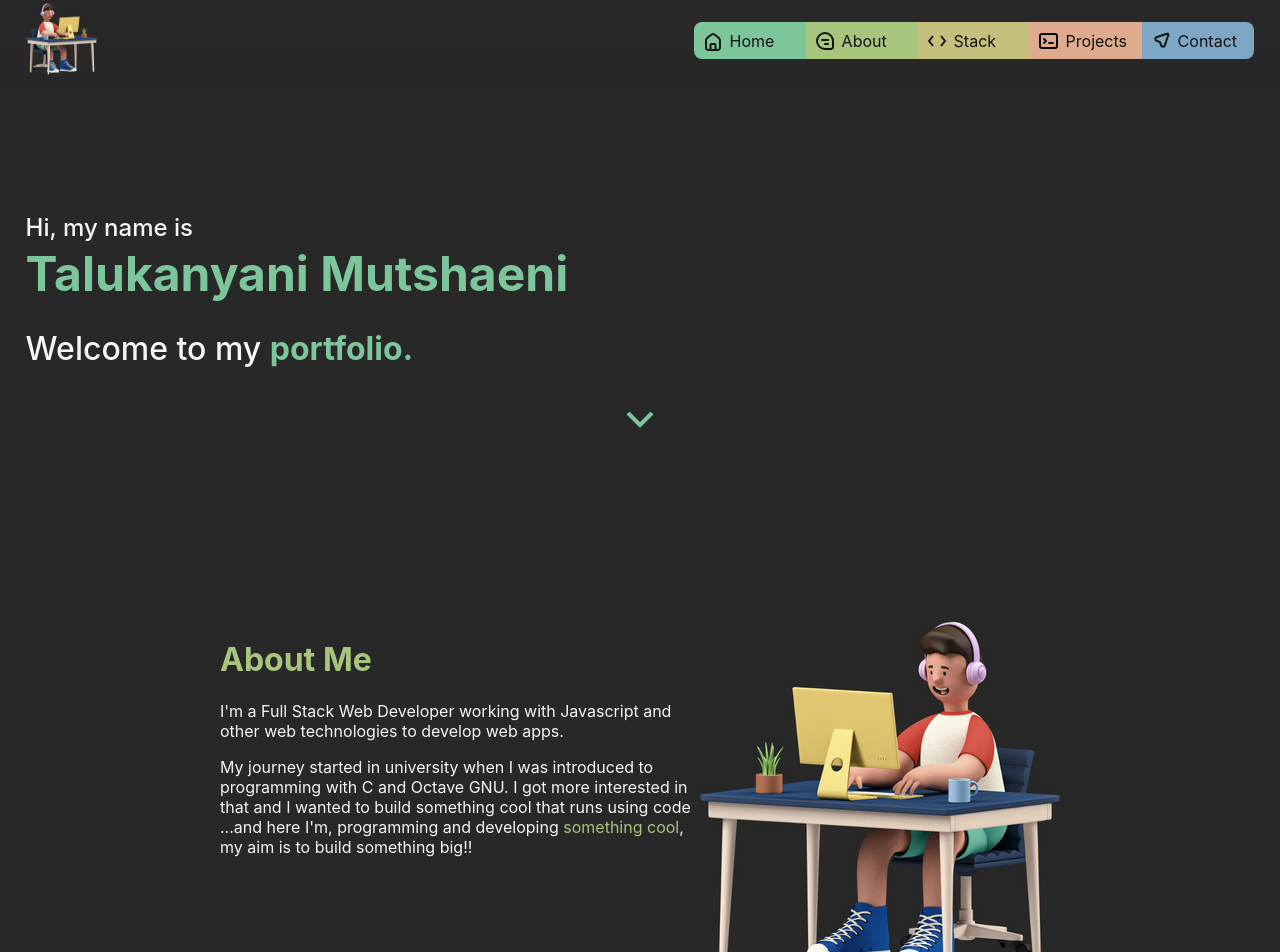
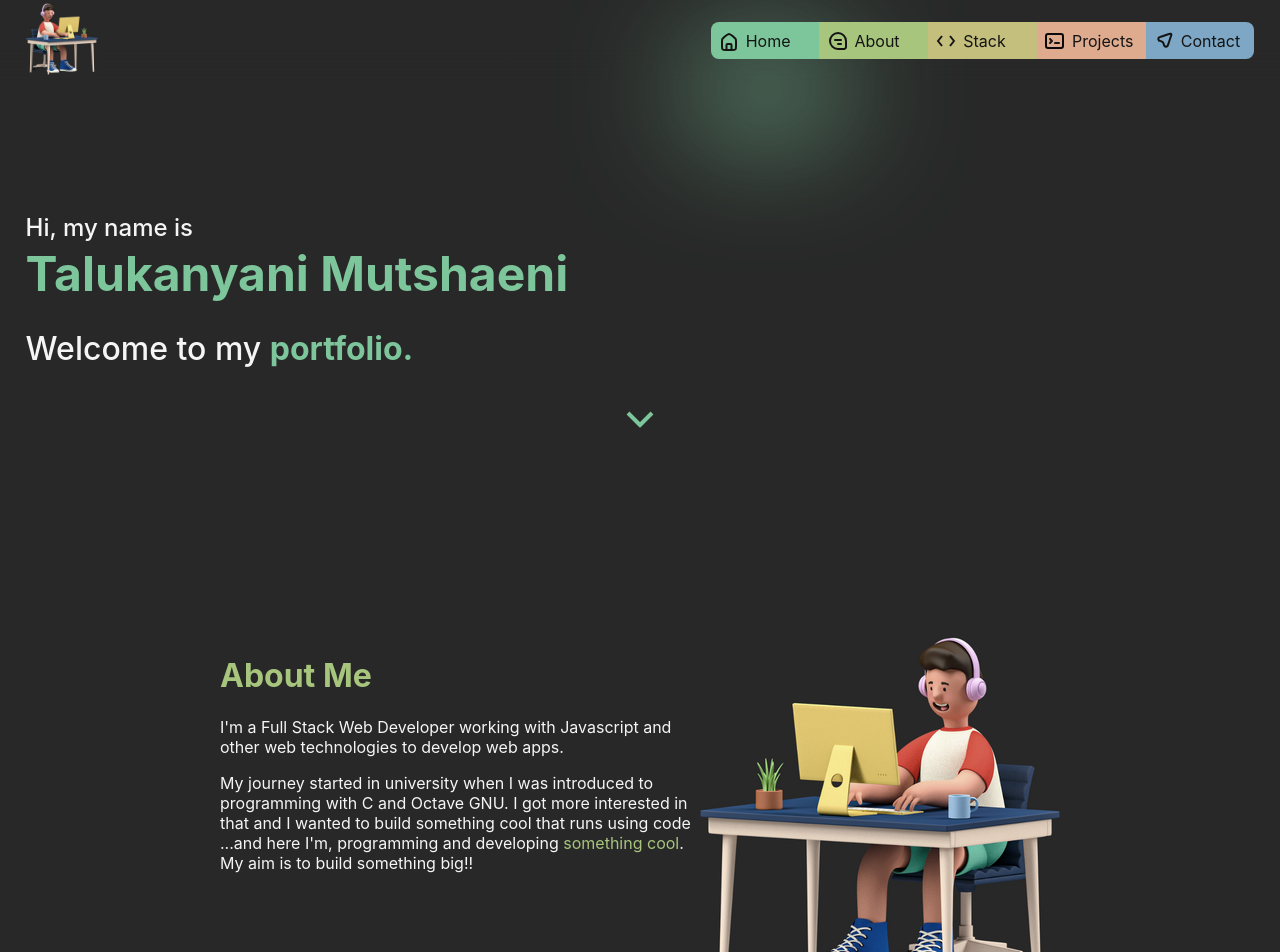
Before and after one commit to talukanyani/portfolio, a React (Create React App) app: page / in a window 1280 px wide. Shown: the top 952 px of the page. Built offline with nearby package versions, Linux system fonts and the light colour scheme.

Commit message:
navigation and scrolling

```diff
--- a/src/App.js
+++ b/src/App.js
@@ -1,4 +1,4 @@
-import React from 'react';
+import React, { useState, useEffect } from 'react';
 import styles from './App.module.css'
 
 import Navbar from './components/Navbar'
@@ -9,10 +9,47 @@ import Projects from './components/Projects';
 import Contact from './components/Contact';
 
 export default function App() {
+  const [currentComp, setCurrentComp] = useState(0)
+
+  useEffect(() => {
+    window.addEventListener('scroll', handleScroll)
+
+    return () => {
+      window.removeEventListener('scroll', handleScroll)
+    }
+  })
+
+  const handleScroll = () => {
+    if (position('home').top < 300 & position('home').bottom > 300) {
+      setCurrentComp(0)
+    }
+
+    if (position('about').top < 300 & position('about').bottom > 300) {
+      setCurrentComp(1)
+    }
+
+    if (position('stack').top < 300 & position('stack').bottom > 300) {
+      setCurrentComp(2)
+    }
+
+    if (position('projects').top < 300 & position('projects').bottom > 300) {
+      setCurrentComp(3)
+    }
+
+    if (position('contact').top < 300 & position('contact').bottom > 300) {
+      setCurrentComp(4)
+    }
+  }
+
+  const position = (id) => {
+    var element = document.getElementById(id)
+    return element.getBoundingClientRect()
+  }
+
   return (
     <div className={styles.app}>
       <div className={styles.app_content}>
-        <Navbar />
+        <Navbar currentComp={currentComp} />
         <Home />
         <About />
         <Stack />
--- a/src/components/About.js
+++ b/src/components/About.js
@@ -4,22 +4,25 @@ import styles from './About.module.css'
 import about_illustration from '../assets/portfolio_logo.png'
 
 export default function About() {
+    const scrollTo = (id) => {
+        var element = document.getElementById(id)
+        var position = element.getBoundingClientRect().top
+
+        var offset = position + window.scrollY
+
+        window.scrollTo(0, offset)
+    }
+
     return (
         <div className={styles.about} id='about'>
             <div className={styles.about_content}>
                 <h1>About Me</h1>
                 <p>
-                    I'm a Full Stack Web Developer working with Javascript
-                    and other web technologies to develop web apps.
+                    I'm a Full Stack Web Developer working with Javascript and other web technologies to develop web apps.
                 </p>
                 <p>
-                    My journey started in university when I was introduced to
-                    programming with C and Octave GNU. I got more interested
-                    in that and I wanted to build something cool that runs
-                    using code<br />
-                    ...and here I'm, programming and developing{' '}
-                    <a href='/#projects'>something cool</a>, my aim is to
-                    build something big!!
+                    My journey started in university when I was introduced to programming with C and Octave GNU. I got more interested in that and I wanted to build something cool that runs using code<br />
+                    ...and here I'm, programming and developing <span onClick={() => scrollTo('projects')}>something cool</span>. My aim is to build something big!!
                 </p>
             </div>
             <div className={styles.about_image}>
--- a/src/components/About.module.css
+++ b/src/components/About.module.css
@@ -1,5 +1,5 @@
 .about {
-    padding: 5rem 0;
+    padding: 6rem 0 2rem;
     display: -webkit-box;
     display: -ms-flexbox;
     display: flex;
@@ -16,13 +16,9 @@
     color: var(--about);
 }
 
-.about a {
+.about p span {
     color: var(--about);
-    text-decoration: none;
-}
-
-.about a:hover {
-    text-decoration: underline;
+    cursor: pointer;
 }
 
 .about_image img {
--- a/src/components/Home.js
+++ b/src/components/Home.js
@@ -11,7 +11,7 @@ export default function Home() {
                 <span>Talukanyani Mutshaeni</span>
             </h1>
             <h2>Welcome to my <b>portfolio.</b></h2>
-            <button>
+            <button onClick={() => window.scrollBy(0, 400)}>
                 <img src={down_icon} alt='down icon button' />
             </button>
         </div>
--- a/src/components/Navbar.js
+++ b/src/components/Navbar.js
@@ -1,4 +1,4 @@
-import React from 'react'
+import React, { useEffect, useState } from 'react'
 import styles from './Navbar.module.css'
 
 import logo_img from '../assets/portfolio_logo.png'
@@ -8,52 +8,76 @@ import stack_icon from '../assets/icon_stack.svg'
 import projects_icon from '../assets/icon_projects.svg'
 import contact_icon from '../assets/icon_contact.svg'
 
-export default function Navbar() {
+export default function Navbar({ currentComp }) {
     return (
         <header className={styles.navbar}>
             <div className={styles.navbar_content}>
                 <div className={styles.logo}>
                     <img src={logo_img} alt="logo" />
                 </div>
-                <Navigation />
+                <Navigation currentComp={currentComp} />
             </div>
         </header>
     )
 }
 
-function Navigation() {
+function Navigation({ currentComp }) {
+    const scrollTo = (id) => {
+        var element = document.getElementById(id)
+        var position = element.getBoundingClientRect().top
+
+        var offset = position + window.scrollY
+
+        window.scrollTo(0, offset)
+    }
+
     return (
         <nav className={styles.navigation}>
             <ul>
-                <li>
-                    <a href='/#'>
+                <li
+                    className={
+                        currentComp === 0 ? styles.home_li : undefined
+                    }
+                    onClick={() => scrollTo('home')}
+                >
                     <img src={home_icon} alt='icon' />
                     Home
-                    </a>
                 </li>
-                <li>
-                    <a href='/#about'>
+                <li
+                    className={
+                        currentComp === 1 ? styles.about_li : undefined
+                    }
+                    onClick={() => scrollTo('about')}
+                >
                     <img src={about_icon} alt='icon' />
                     About
-                    </a>
                 </li>
-                <li>
-                    <a href='/#Stack'>
+                <li
+                    className={
+                        currentComp === 2 ? styles.stack_li : undefined
+                    }
+                    onClick={() => scrollTo('stack')}
+                >
                     <img src={stack_icon} alt='icon' />
                     Stack
-                    </a>
                 </li>
-                <li>
-                    <a href='/#projects'>
+                <li
+                    className={
+                        currentComp === 3 ? styles.projects_li : undefined
+                    }
+                    onClick={() => scrollTo('projects')}
+                >
                     <img src={projects_icon} alt='icon' />
                     Projects
-                    </a>
                 </li>
-                <li>
-                    <a href='/#contact'>
+                <li
+                    className={
+                        currentComp === 4 ? styles.contact_li : undefined
+                    }
+                    onClick={() => scrollTo('contact')}
+                >
                     <img src={contact_icon} alt='icon' />
                     Contact
-                    </a>
                 </li>
             </ul>
         </nav>
--- a/src/components/Navbar.module.css
+++ b/src/components/Navbar.module.css
@@ -54,9 +54,9 @@
     width: 1.5rem;
 }
 
-.navigation li a {
+.navigation li {
     color: var(--text4);
-    text-decoration: none;
+    width: 6rem;
     padding: 0.4rem;
     display: -webkit-box;
     display: -ms-flexbox;
@@ -65,10 +65,6 @@
     -ms-flex-align: center;
     align-items: center;
     gap: 0.3rem;
-}
-
-.navigation li {
-    width: 7rem;
     -webkit-transition: all 0.3s ease;
     -o-transition: all 0.3s ease;
     transition: all 0.3s ease;
--- a/src/components/Projects.module.css
+++ b/src/components/Projects.module.css
@@ -1,5 +1,5 @@
 .projects {
-    padding: 6rem 0 4rem;
+    padding: 6rem 0 2rem;
 }
 
 .projects h1 {
--- a/src/components/Stack.module.css
+++ b/src/components/Stack.module.css
@@ -1,5 +1,5 @@
 .stack {
-    padding: 5rem 0;
+    padding: 6rem 0 2rem;
 }
 
 .stack h1 {
--- a/src/index.css
+++ b/src/index.css
@@ -8,6 +8,7 @@
 
 :root {
   font-size: 16px;
+  scroll-behavior: smooth;
 }
 
 @media screen and (max-width: 840px) {
```
Lines whose indentation alone changed are shown as unchanged.
